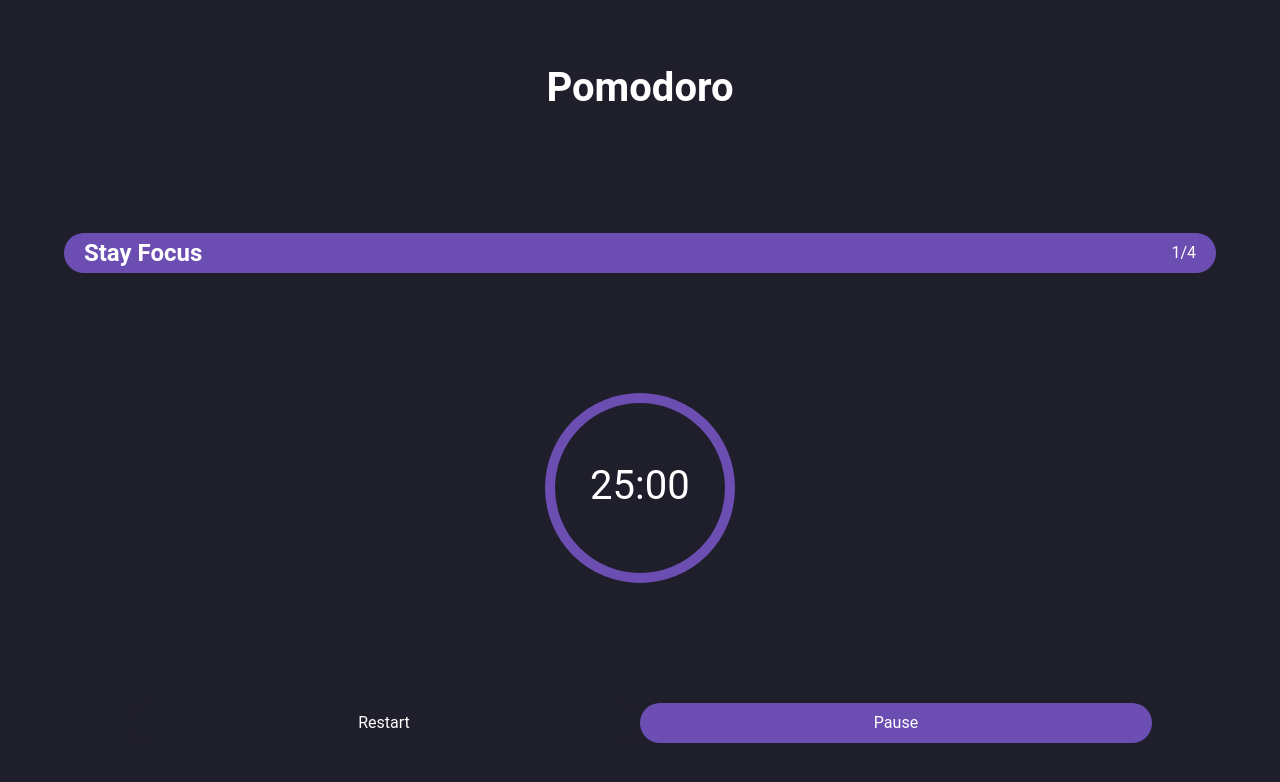
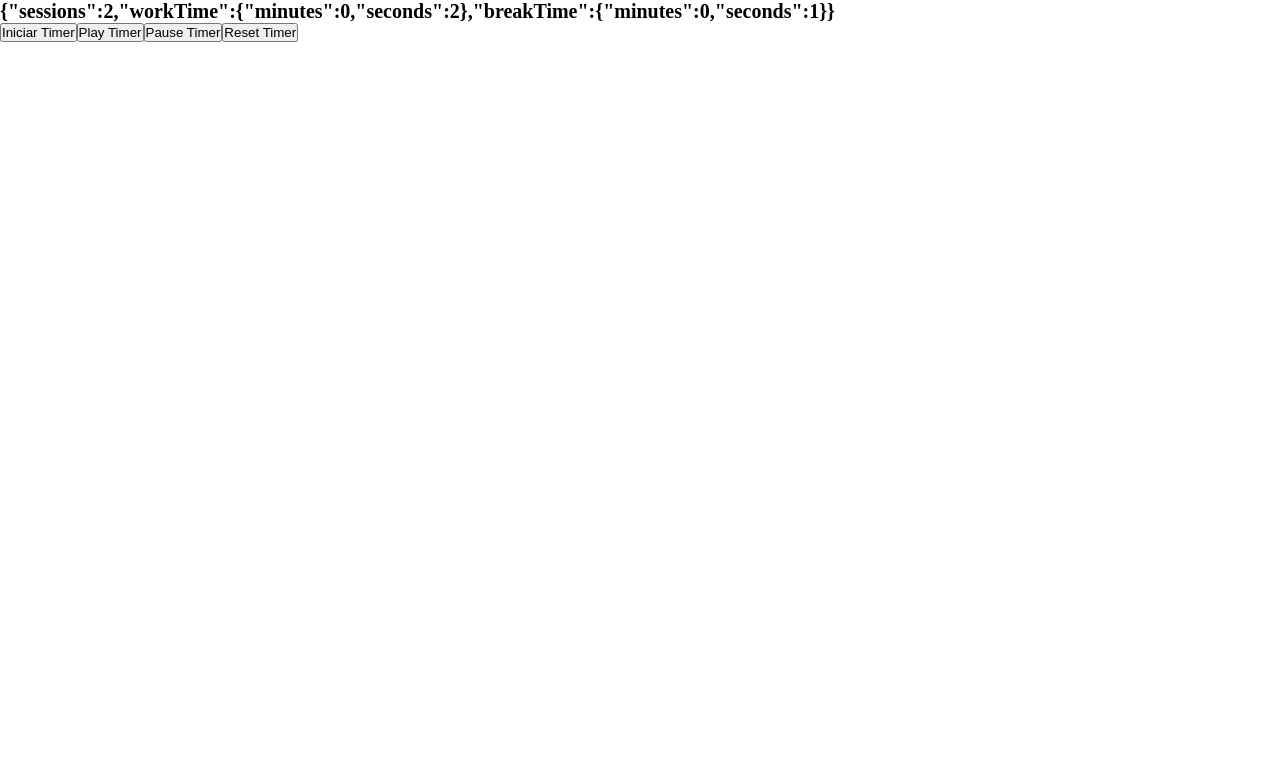
Before and after one commit to Wesley-Nunes/pomodoro, a React (Create React App) app: page /work-time in a window 1280 px wide. Shown: the top 782 px of the page. Built offline with nearby package versions, Linux system fonts and the light colour scheme.

Commit message:
feat: Create the class Timer
The class makes an object with values to be decreased and some methods.
The method Start decreases one of the values informed each second.
The method Stop stops the timer.
The method Reset resets the timer.

```diff
--- a/src/App.jsx
+++ b/src/App.jsx
@@ -1,14 +1,51 @@
-import React from 'react';
+import React, { useState, useEffect } from 'react';
 
-import { BrowserRouter, Router } from './services';
+import { BrowserRouter, Timer } from './services';
 
 import CssReset from './CssReset';
+
+const timerValues = {
+  sessions: 2,
+  workTime: { minutes: 0, seconds: 2 },
+  breakTime: { minutes: 0, seconds: 1 },
+};
+const myTimer = new Timer(timerValues);
+
+function Pomo() {
+  const [values, setValues] = useState(myTimer.values);
+
+  useEffect(() => {
+    setInterval(() => {
+      setValues({
+        sessions: myTimer.values.sessions,
+        workTime: {
+          minutes: myTimer.values.workTime.minutes,
+          seconds: myTimer.values.workTime.seconds,
+        },
+        breakTime: {
+          minutes: myTimer.values.breakTime.minutes,
+          seconds: myTimer.values.breakTime.seconds,
+        },
+      });
+    }, 1000);
+  }, [myTimer.values]);
+
+  return (
+    <>
+      <h1>{JSON.stringify(values)}</h1>
+      <button type="button" onClick={() => myTimer.start()}>Iniciar Timer</button>
+      <button type="button" onClick={() => myTimer.start()}>Play Timer</button>
+      <button type="button" onClick={() => myTimer.stop()}>Pause Timer</button>
+      <button type="button" onClick={() => myTimer.reset()}>Reset Timer</button>
+    </>
+  );
+}
 
 function App() {
   return (
     <BrowserRouter>
       <CssReset />
-      <Router />
+      <Pomo />
     </BrowserRouter>
   );
 }
--- a/src/services/index.jsx
+++ b/src/services/index.jsx
@@ -1 +1,2 @@
 export { BrowserRouter, Link, Router } from './router/Router';
+export { default as Timer } from './timer/Timer';
--- /dev/null
+++ b/src/services/timer/Timer.js
@@ -0,0 +1,67 @@
+let originalValues;
+
+function isTimeValid({ minutes, seconds }) {
+  return minutes > 0 || seconds > 0;
+}
+
+function decreaseOne(time) {
+  let { minutes, seconds } = JSON.parse(JSON.stringify(time));
+
+  if (seconds > 0) {
+    seconds -= 1;
+  } else if (minutes > 0) {
+    minutes -= 1;
+    seconds = 59;
+  }
+
+  return { minutes, seconds };
+}
+
+class Timer {
+  /*
+  interface timerValues {
+    sessions: Number,
+    workTime: { minutes: Number, seconds: Number },
+    breakTime: { minutes: Number, seconds: Number },
+  }
+  */
+  constructor(timerValues) {
+    originalValues = JSON.parse(JSON.stringify(timerValues));
+    Object.freeze(originalValues);
+
+    this.values = JSON.parse(JSON.stringify(timerValues));
+  }
+
+  start() {
+    this.intervalId = window.setInterval(() => {
+      const { workTime, breakTime } = this.values;
+      if (isTimeValid(workTime)) {
+        this.values.workTime = decreaseOne(workTime);
+      } else if (isTimeValid(breakTime)) {
+        this.values.breakTime = decreaseOne(breakTime);
+      }
+
+      if (!isTimeValid(workTime) && !isTimeValid(breakTime)) {
+        this.values.sessions -= 1;
+
+        if (this.values.sessions > 0) {
+          this.values.workTime = originalValues.workTime;
+          this.values.breakTime = originalValues.breakTime;
+        } else {
+          this.stop();
+        }
+      }
+    }, 1000);
+  }
+
+  stop() {
+    window.clearInterval(this.intervalId);
+  }
+
+  reset() {
+    this.values = JSON.parse(JSON.stringify(originalValues));
+    this.stop();
+  }
+}
+
+export default Timer;
```
